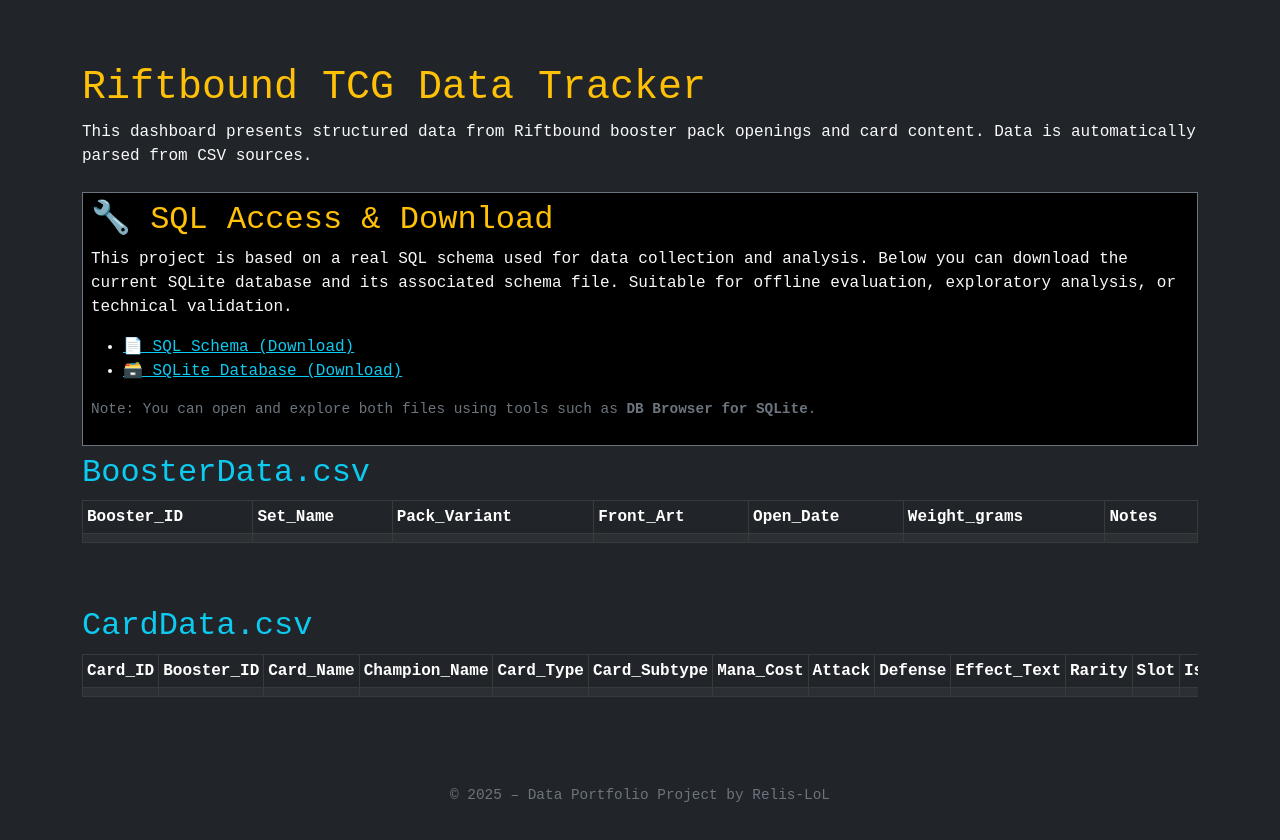
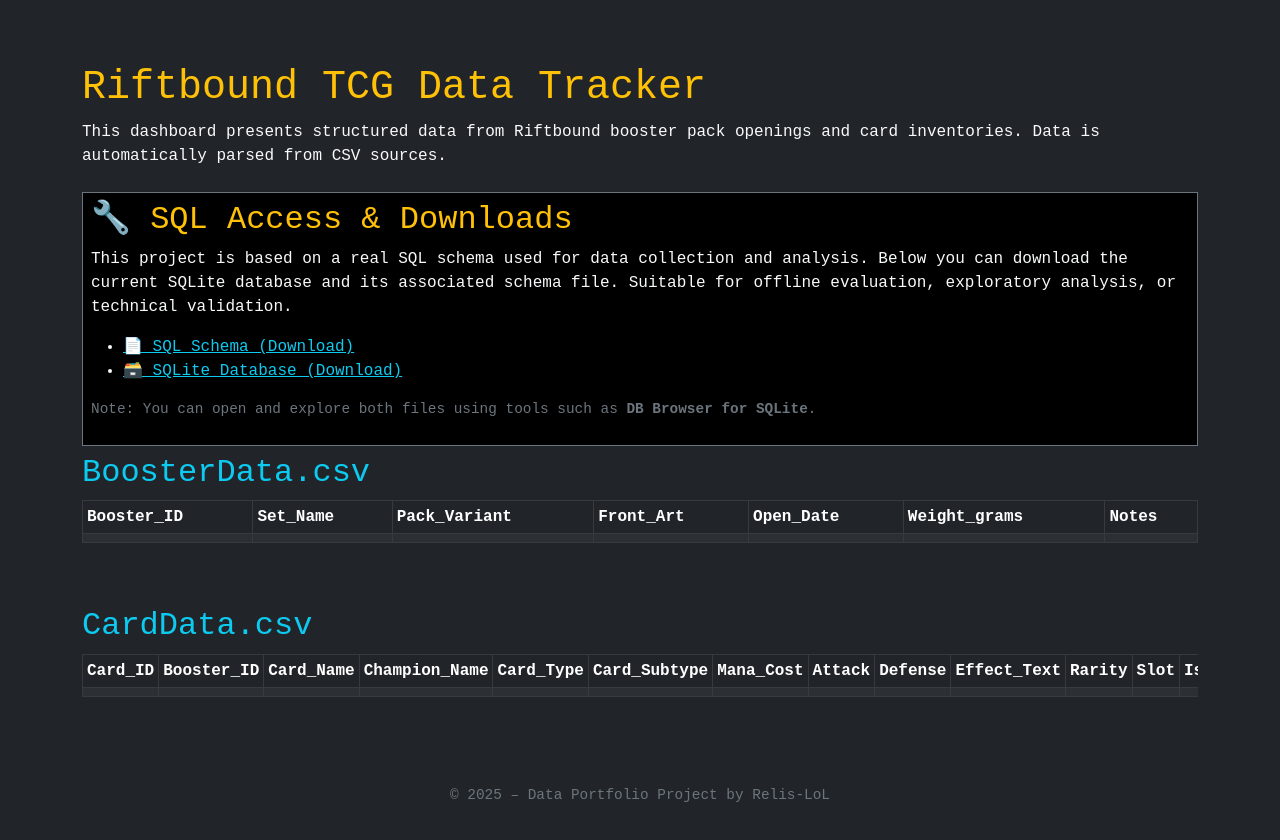
Before and after one commit to Relis-lol/Riftbound, a plain HTML site: page index.html in a window 1280 px wide. Drawn offline with nearby package versions, Linux system fonts and the light colour scheme.

Commit message:
Update index.html

```diff
--- a/index.html
+++ b/index.html
@@ -4,6 +4,7 @@
   <meta charset="UTF-8" />
   <meta name="viewport" content="width=device-width, initial-scale=1.0" />
   <title>Riftbound TCG Data Tracker</title>
+  <link rel="icon" href="favicon.png" type="image/png" />
   <link
     rel="stylesheet"
     href="https://cdn.jsdelivr.net/npm/bootstrap@5.3.0/dist/css/bootstrap.min.css"
@@ -14,12 +15,12 @@
   <div class="container py-4">
     <h1 class="text-warning">Riftbound TCG Data Tracker</h1>
     <p class="mb-4">
-      This dashboard presents structured data from Riftbound booster pack openings and card content. Data is automatically parsed from CSV sources.
+      This dashboard presents structured data from Riftbound booster pack openings and card inventories. Data is automatically parsed from CSV sources.
     </p>
 
     <!-- 🔧 SQL Access Block -->
     <section class="p-2 my-2 border border-secondary bg-black">
-      <h2 class="text-warning">🔧 SQL Access & Download</h2>
+      <h2 class="text-warning">🔧 SQL Access & Downloads</h2>
       <p>
         This project is based on a real SQL schema used for data collection and analysis. Below you can download the current SQLite database and its associated schema file.
         Suitable for offline evaluation, exploratory analysis, or technical validation.
```
